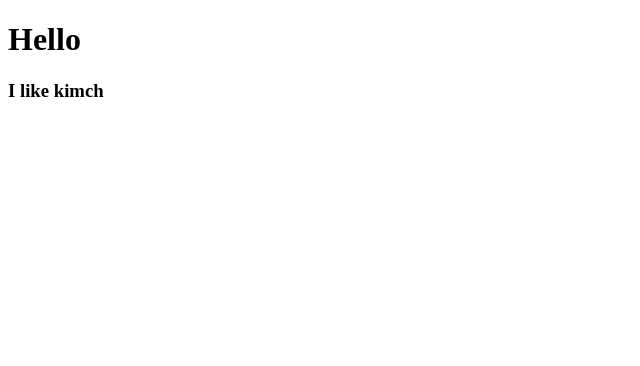
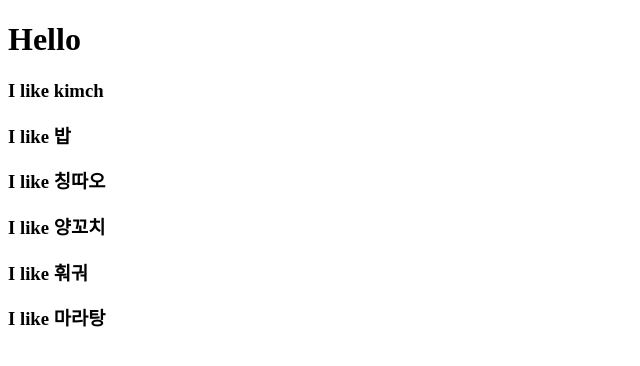
Before and after one commit to gnrms0507/movie_app_2020, a React (Create React App) app: page / in a window 1280 px wide. Shown: the top 366 px of the page, without its empty margins (0-640 px from the left). Built offline with nearby package versions, Linux system fonts and the light colour scheme.

Commit message:
Edit readme.md

```diff
--- a/src/App.js
+++ b/src/App.js
@@ -15,6 +15,11 @@
    <div>
      <h1>Hello</h1>
      <Food fav="kimch" />
+     <Food fav="밥" />
+     <Food fav="칭따오" />
+     <Food fav="양꼬치" />
+     <Food fav="훠궈" />
+     <Food fav="마라탕" />
      </div>);
 }
 
```
